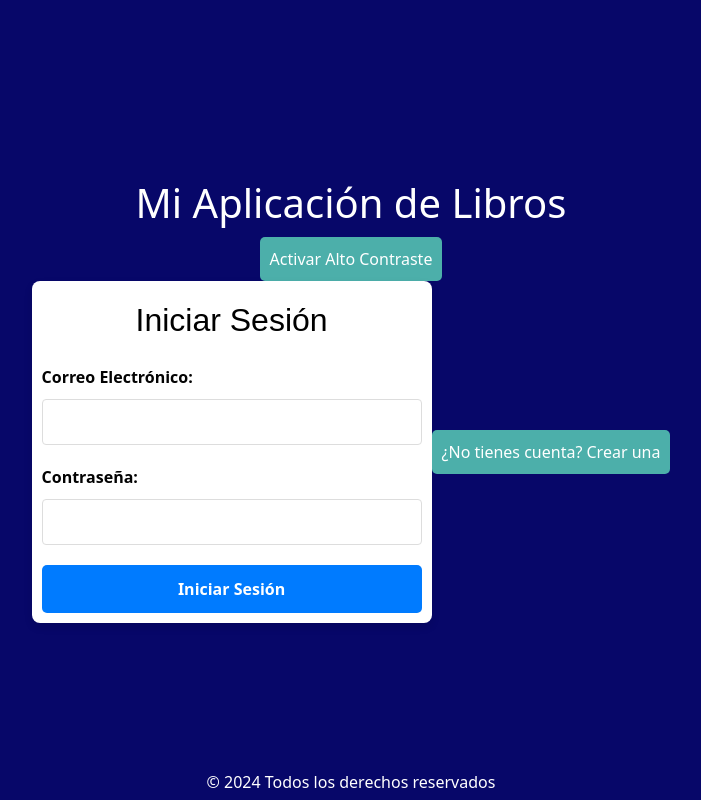
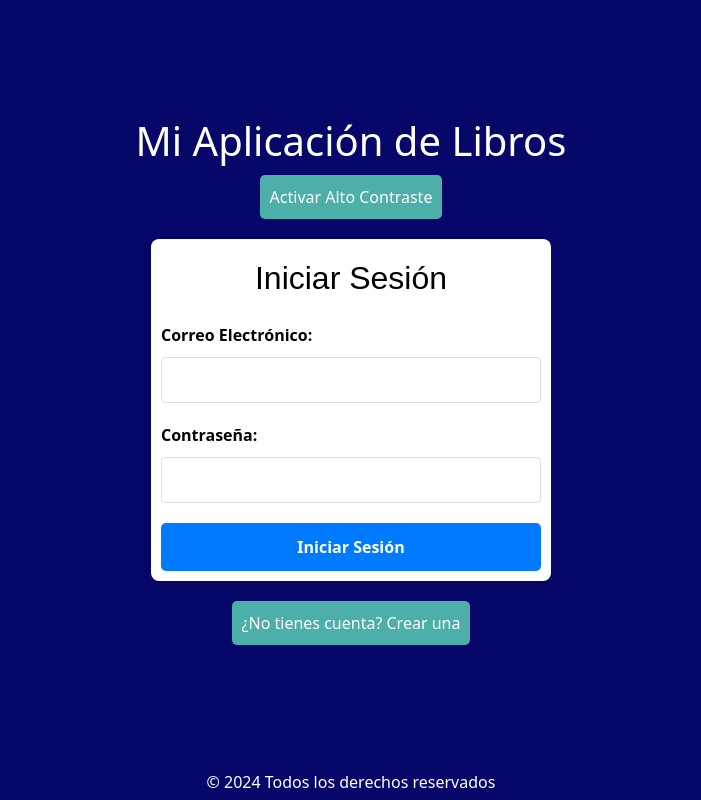
Before and after one commit to 1danieladiaz/library, a React (Create React App) app: page / in a window 1280 px wide. Shown: the whole page, without its empty margins (289-990 px from the left). Built offline with nearby package versions, Linux system fonts and the light colour scheme.

Commit message:
mdificación de Login.js y Login.css. Acomodo de botón

```diff
--- a/src/App.css
+++ b/src/App.css
@@ -95,6 +95,7 @@ footer.dark-mode {
   transition: background-color 0.3s ease;
 }
 
+
 .btn-change:hover {
   background-color: #0056b3;
   color: white;
--- a/src/components/Login.css
+++ b/src/components/Login.css
@@ -1,10 +1,22 @@
 .container {
     display: flex;
+    flex-direction: column;
     justify-content: center;
     align-items: center;
     height: 100%;
+    padding: 20px;
 
   }
+
+  .btn-create{
+    display: flex;
+
+  }
+
+  .container-2{
+    padding: 20px;
+  }
+
 
   .container.high-contrast {
     background-color: black;
--- a/src/components/Login.js
+++ b/src/components/Login.js
@@ -80,9 +80,11 @@ const Login = ({ onLogin }) => {
           {isSignup ? 'Crear Cuenta' : 'Iniciar Sesión'}
         </button>
       </form>
-      <button onClick={() => setIsSignup(!isSignup)}>
+      <div className='container-2'>
+        <button className="btn-create" onClick={() => setIsSignup(!isSignup)}>
         {isSignup ? '¿Ya tienes cuenta? Iniciar Sesión' : '¿No tienes cuenta? Crear una'}
       </button>
+      </div>
     </div>
 
   );
```
